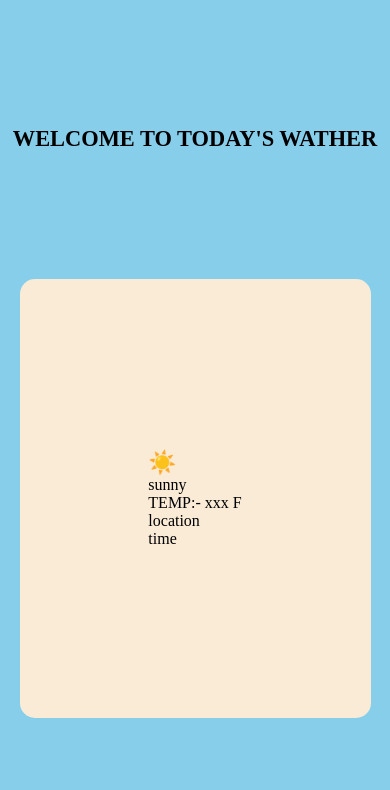
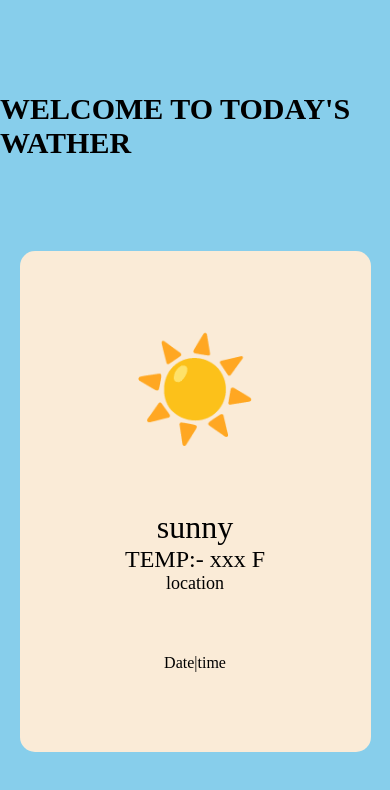
Before and after one commit to AdarshNetha/weather-app, a website: page index.html in a window 390 px wide. Drawn offline with Linux system fonts and the light colour scheme.

Commit message:
added emojies

```diff
--- a/index.html
+++ b/index.html
@@ -14,15 +14,16 @@
 
     </head>
     <div id="box">
-
-      <div>
         <h1 id="emoji">☀️</h1>
-        <p id="type">sunny</p>
-        <p id="temp">TEMP:- xxx F</p>
-        <p id="loc">location</p>
+        <div id="today-weather">
+          <p id="type">sunny</p>
+          <p id="temp">TEMP:- xxx F</p>
+          <p id="loc">location</p>
+        </div>
+       <div id="date-time">
+         <p id="date">Date</p>|
         <p id="time">time</p>
-
-      </div>
+       </div>
     </div>
   </main>
     <script src="./index.js"></script>
--- a/index.js
+++ b/index.js
@@ -1,17 +1,74 @@
+let emoji=document.getElementById("emoji")
+let type=document.getElementById("type")
+let temp=document.getElementById("temp")
+let loc=document.getElementById("loc")
+let date=document.getElementById("date")
+let time= document.getElementById("time")
 let lat=null;
 let long=null;
-let apikey="6a8226f8301c98110488271aae60cde4"
+let apikey="b448794a4d1ad7244666ae72b7e6350a"
+const now =new Date();
+const tdate=now.getDate();
+const month=now.getMonth();
+const year=now.getFullYear(0);
+const hours=now.getHours();
+const minutes=now.getMinutes();
+let data;
 
 let getloc=()=>{
     navigator.geolocation.getCurrentPosition((position)=>{
         lat=position.coords.latitude
         long=position.coords.longitude;
-
-    weather();
+        console.log(lat);
+        console.log(long);
+      weather();
     })
 }
-getloc();
+
 let weather=async()=>{
   let api=await fetch(`https://api.openweathermap.org/data/2.5/weather?lat=${lat}&lon=${long}&appid=${apikey}`)
-  console.log(await api.json());
+  const fdata=await api.json();
+  if(fdata.weather[0].main=="Mist"||fdata.weather[0].main=="Haze" || fdata.weather[0].main=="Fog" ||fdata.weather[0].main=="Smoke")
+  {
+    emoji.innerHTML=`🌁`
+  }
+  if(fdata.weather[0].main=="Sunny")
+  {
+    emoji.innerHTML=`☀️`
+  }
+  type.innerHTML=`${fdata.weather[0].main}`
+  temp.innerHTML=`${fdata.main.temp}`
+  loc.innerHTML=`${fdata.name}`
+  date.innerHTML=`${tdate}-${month+1}-${year}`
+  if(hours>12){
+     time.innerHTML=`${hours-12}:${minutes}PM`
+  }
+  else
+  {
+    time.innerHTML=`${hours}:${minutes}AM`
+  }
+
+
 }
+
+// 🌤️ Partly Cloudy
+
+// ⛅ Cloudy
+
+// ☁️ Overcast
+
+
+
+// 🌧️ Rainy
+
+// 🌦️ Light Rain
+
+// 🌧️ Heavy Rain
+
+// ⛈ Thunderstorm
+
+// 🌨️ Snow
+
+// 🌬 Windy
+
+getloc();
--- a/style.css
+++ b/style.css
@@ -13,24 +13,44 @@ main{
 }
 #box{
     height:500px;
-    width: 400px;
+    width: 350px;
     background-color: antiquewhite;
     display: flex;
+    justify-content: space-evenly;
+    align-items: center;
+    flex-direction: column;
+    border-radius: 10px;
+}
+#box>h1{
+    font-size: 100px;
+}
+#today-weather{
+    display: flex;
+    flex-direction: column;
     justify-content: center;
     align-items: center;
-    flex-direction: column;
+    font-size: x-large;
+}
+#type{
+    font-size: xx-large;
+}
+#loc{
+    font-size: large;
+}
+#date-time{
+    display: flex;
 }
 
 @media (max-width: 600px) {
 
     main h1 {
-        font-size: 1.4rem;
+        font-size: 30px;
     }
 
     #box {
-        width: 90vw;           /* scales with screen */
-        height: auto;          /* keeps ratio */
-        aspect-ratio: 4 / 5;   /* SAME SHAPE always */
+        width: 90vw;
+        height: auto;
+        aspect-ratio: 3.5 / 5;
         padding: 20px;
         border-radius: 15px;
     }
```
